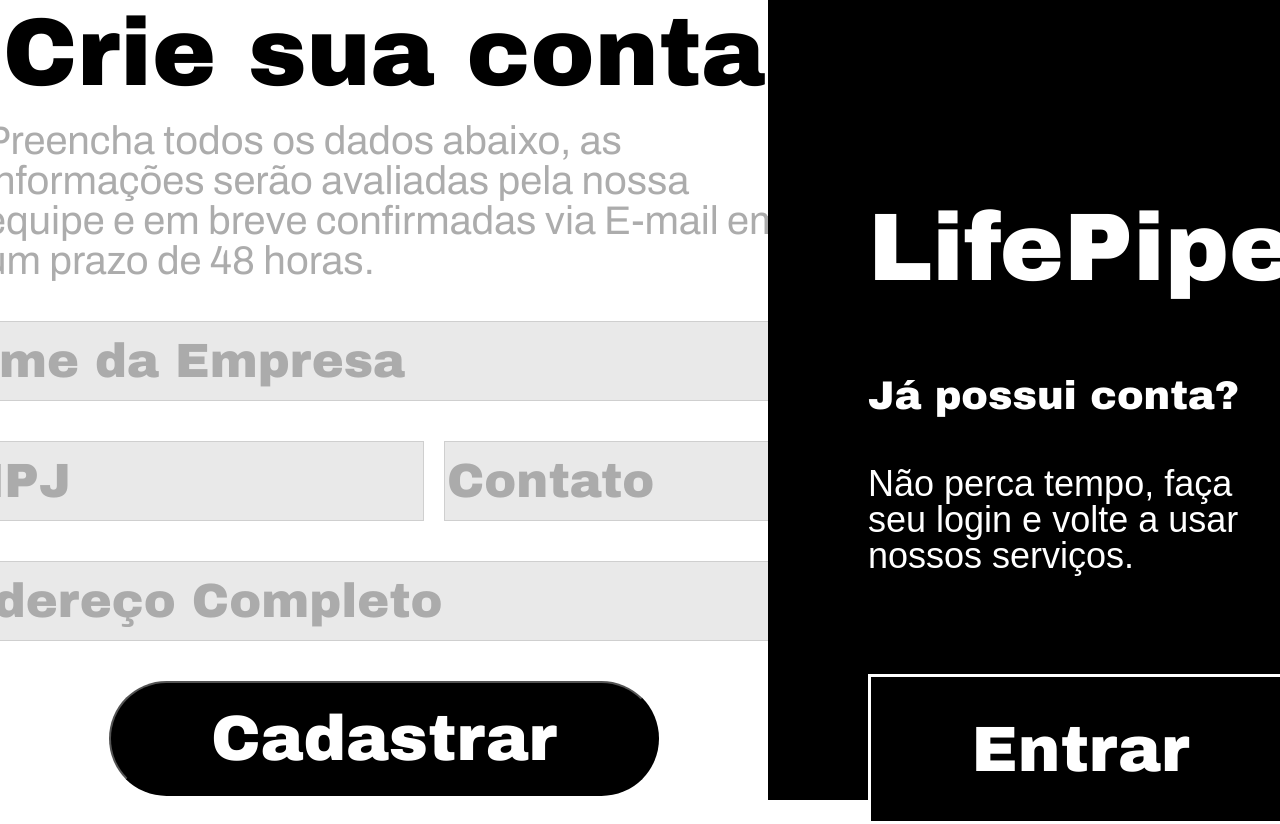
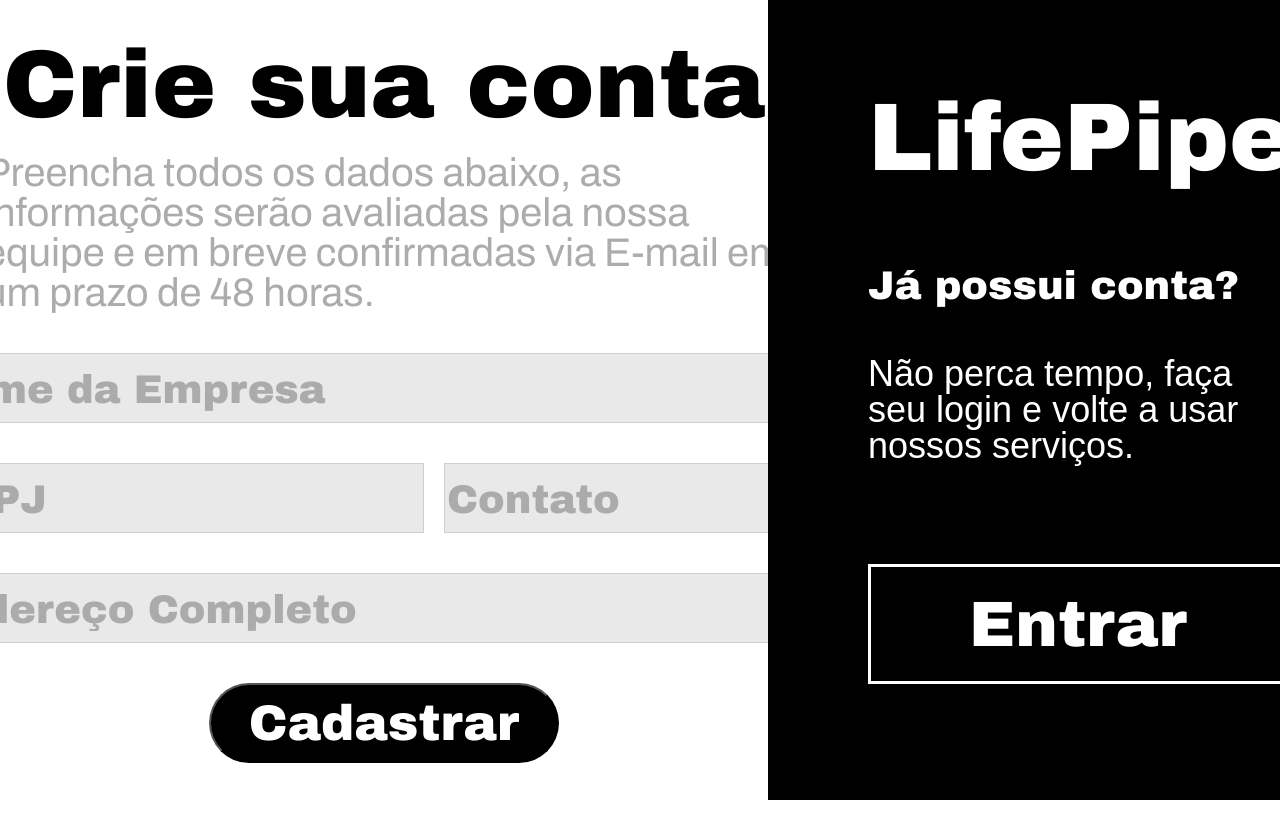
Before and after one commit to EVCG/Lifepipe, a Next.js app: page /cadastro in a window 1280 px wide. After the commit the page ends 800 px from the top, so only its background shows below. Built offline with nearby package versions, Linux system fonts and the light colour scheme.

Commit message:
ajustes tela cadastro

```diff
--- a/src/pages/cadastro/cadastro.module.css
+++ b/src/pages/cadastro/cadastro.module.css
@@ -43,14 +43,14 @@
 
 .iputsRegister {
     width: 920px;
-    height: 80px;
+    height: 70px;
     background-color: #E9E9E9;
-    font-size: 48px;
+    font-size: 45px;
     border: 1px solid #cfcfcf;
     outline: none;
 
     &::placeholder {
-        font-size: 48px;
+        font-size: 40px;
         font-family: "Archivo Black";
         color: #ABABAB;
     }
@@ -58,14 +58,14 @@
 
 .iputsRegisterCnpj {
     width: 500px;
-    height: 80px;
+    height: 70px;
     background-color: #E9E9E9;
-    font-size: 48px;
+    font-size: 45px;
     border: 1px solid #cfcfcf;
     outline: none;
 
     &::placeholder {
-        font-size: 48px;
+        font-size: 40px;
         font-family: "Archivo Black";
         color: #ABABAB;
     }
@@ -73,14 +73,14 @@
 
 .iputsRegisterContato {
     width: 400px;
-    height: 80px;
+    height: 70px;
     background-color: #E9E9E9;
-    font-size: 48px;
+    font-size: 45px;
     border: 1px solid #cfcfcf;
     outline: none;
 
     &::placeholder {
-        font-size: 48px;
+        font-size: 40px;
         font-family: "Archivo Black";
         color: #ABABAB;
     }
@@ -89,10 +89,10 @@
 .ButtonRegister {
     background-color: #000;
     color: #fff;
-    font-size: 64px;
+    font-size: 50px;
     border-radius: 70px;
-    width: 550px;
-    height: 115px;
+    width: 350px;
+    height: 80px;
     font-family: "Archivo Black";
     cursor: pointer;
 
@@ -137,7 +137,7 @@
     color: #fff;
     font-size: 96px;
     font-family: "Archivo Black";
-    margin-top: 200px;
+    margin-top: 90px;
     margin-bottom: 80px;
 }
 
@@ -157,8 +157,8 @@
 }
 
 .ButtonLoginRegister {
-    width: 425px;
-    height: 150px;
+    width: 420px;
+    height: 120px;
     border: 3px solid #fff;
     background-color: #000;
     color: #fff;
--- a/src/pages/cadastro/index.js
+++ b/src/pages/cadastro/index.js
@@ -49,7 +49,7 @@
         <h1 className={styles.TitleRegister}>LifePipe</h1>
         <h2 className={styles.SubTitleRegister}>Já possui conta?</h2>
         <p className={styles.DescriptionText}>Não perca tempo, faça seu login e volte a usar nossos serviços.</p>
-        <button className={styles.ButtonLoginRegister} onClick={() => router.push("/")}>Entrar</button>
+        <button className={styles.ButtonLoginRegister} onClick={() => router.push("/")} type="submit">Entrar</button>
       </div>
     </div>
   );
--- a/src/pages/index.js
+++ b/src/pages/index.js
@@ -1,7 +1,6 @@
 import Image from "next/image";
 import styles from "../styles/Login.module.css";
 import { useRouter } from "next/router";
-// importando o icone do biblioteca, quando vc escolher o icone e clicar nele vai dar o import e o arquvi par vc char ele
 import { IoMdLock } from "react-icons/io";
 import { SlEnvolope } from "react-icons/sl";
 
```
